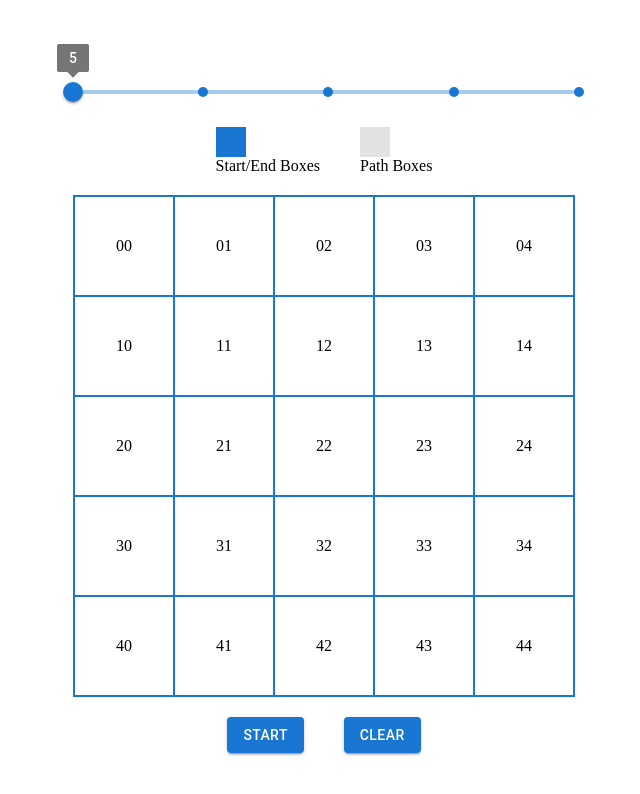
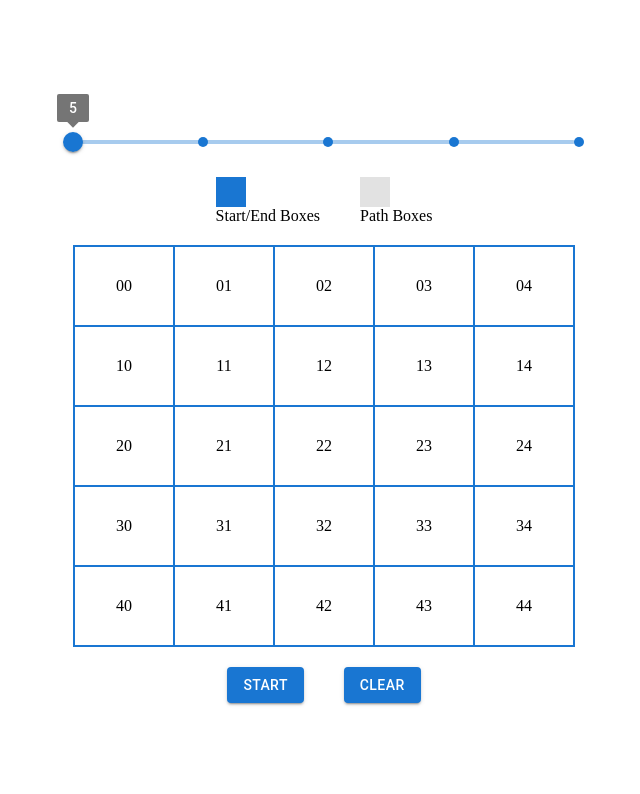
Before and after one commit to abhiramkg2000/hover_chessboard, a React (Vite) app: page / in a window 1280 px wide. Shown: the top 794 px of the page, without its empty margins (316-956 px from the left). Built offline with nearby package versions, Linux system fonts and the light colour scheme.

Commit message:
refactored the code

```diff
--- a/src/App.css
+++ b/src/App.css
@@ -5,9 +5,10 @@
 }
 
 .app {
+  user-select: none;
   display: flex;
   justify-content: center;
   align-items: center;
   min-height: 100vh;
-  user-select: none;
+  padding: 20px 30px;
 }
--- a/src/components/customBox/customBox.tsx
+++ b/src/components/customBox/customBox.tsx
@@ -151,7 +151,7 @@ const CustomBox = ({
         backgroundColor: item.color,
         color: boxTextColor,
         width: `${boxWidth * 100}px`,
-        height: `${boxHeight * 500}px`,
+        height: `${boxHeight * 400}px`,
       }}
       onClick={handleClick}
     >
```
